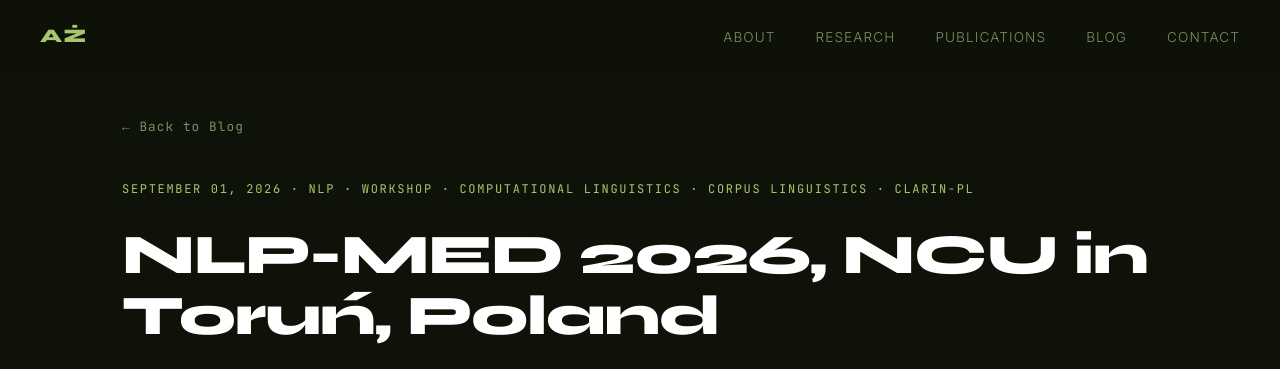
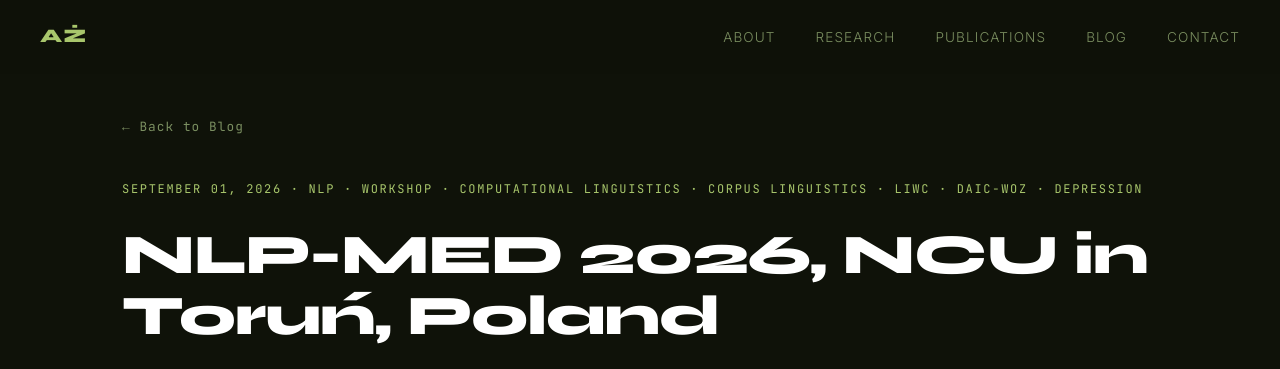
Before and after one commit to antonizyndul/antonizyndul.github.io, a Jekyll site: the page built from _posts/2026-09-01-NLP-MED_2026_NCU_in_Toruń_Poland.md, in a window 1280 px wide and 900 px high. Shown: the top 369 px of the window. Built offline with Jekyll 4.4.1, drawn with Linux system fonts in a browser that asks for light colours.

Commit message:
Modify tags in NLP-MED 2026 post
Updated tags to include LIWC, DAIC-WOZ, and Depression.

```diff
--- a/_posts/2026-09-01-NLP-MED_2026_NCU_in_Toruń_Poland.md
+++ b/_posts/2026-09-01-NLP-MED_2026_NCU_in_Toruń_Poland.md
@@ -3,7 +3,7 @@ layout: post
 title: "NLP-MED 2026, NCU in Toruń, Poland"
 date: 2026-09-01
 description: "Linguistic marker use in depressive vs. non-depressive individuals - LIWC analysis."
-tags: [NLP, Workshop, Computational Linguistics, Corpus Linguistics, CLARIN-PL]
+tags: [NLP, Workshop, Computational Linguistics, Corpus Linguistics, LIWC, DAIC-WOZ, Depression]
 ---
 
 I presented work from my MA degree at the NLP-Med conference organised by the Centre for Language Evolution Studies in Toruń, Poland. The presentation focused on tools (Linguistic Inquiry and Word Count - LIWC) and resources (Distress Analysis Interview Corpus Wizard of Oz - DAIC-WOZ) which can be useful when attempting to learn about psychological states through the medium of language. Catch my presentation below:
```
